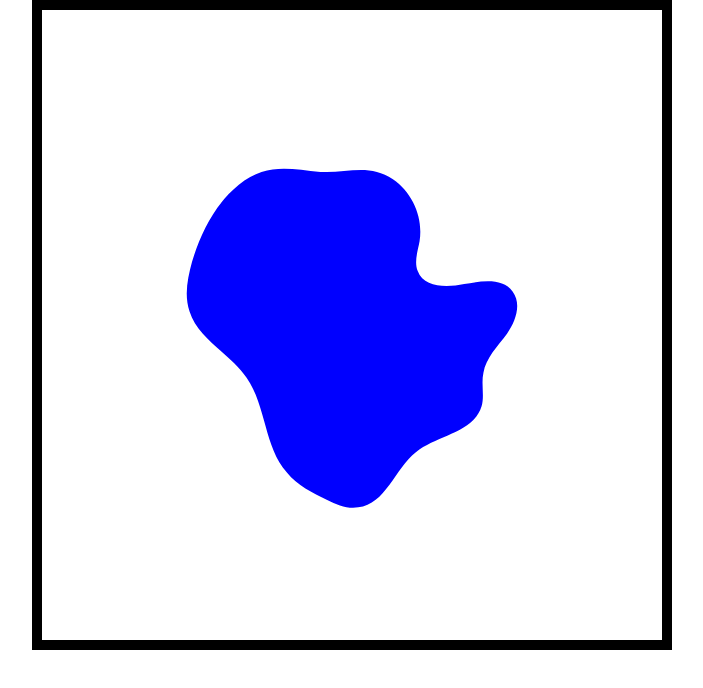
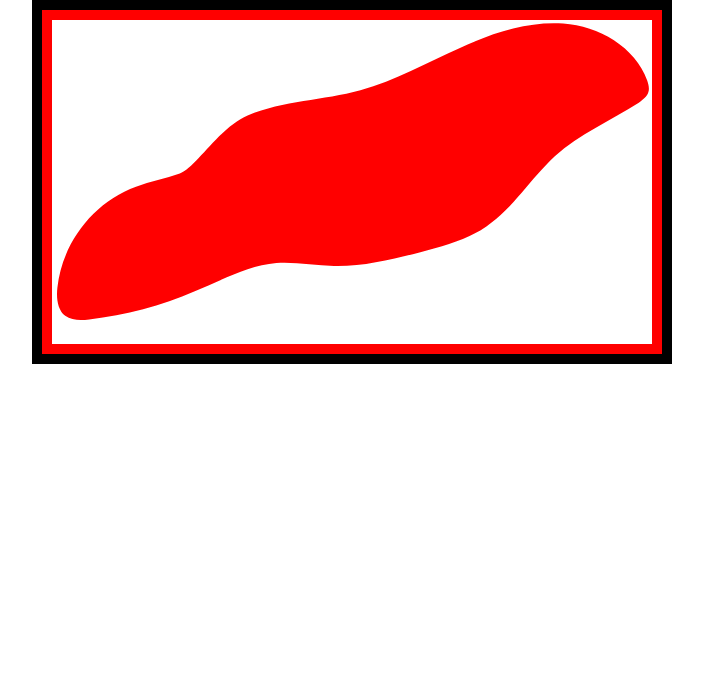
Before and after one commit to se6a/kirche-mit-zug-client, a SvelteKit app: page /svgmask in a window 1280 px wide. Shown: the top 688 px of the page, without its empty margins (288-991 px from the left). Built offline with nearby package versions, Linux system fonts and the light colour scheme.

Commit message:
test:island:clippath-svg-2

```diff
--- a/src/routes/svgmask/+page.svelte
+++ b/src/routes/svgmask/+page.svelte
@@ -5,15 +5,23 @@
 	<svg width="0" height="0" viewBox="0 0 1 1">
 		<defs>
 			<clipPath id="clip-test" clipPathUnits="objectBoundingBox">
+				<!-- <path
+					d="M0.317,0.266C0.279,0.297 0.256,0.343 0.242,0.39C0.235,0.416 0.229,0.444 0.238,0.47C0.252,0.515 0.303,0.537 0.33,0.577C0.362,0.623 0.358,0.688 0.395,0.73C0.412,0.751 0.436,0.763 0.46,0.774C0.476,0.782 0.493,0.789 0.51,0.786C0.554,0.781 0.569,0.724 0.603,0.697C0.638,0.669 0.696,0.666 0.709,0.623C0.714,0.606 0.708,0.587 0.712,0.569C0.716,0.545 0.735,0.526 0.75,0.506C0.764,0.486 0.774,0.458 0.759,0.438C0.743,0.415 0.708,0.421 0.681,0.426C0.653,0.432 0.616,0.432 0.606,0.405C0.6,0.39 0.606,0.373 0.609,0.357C0.615,0.319 0.598,0.279 0.566,0.257C0.527,0.23 0.49,0.248 0.449,0.245C0.398,0.24 0.362,0.23 0.317,0.266"
+				/> -->
 				<path
-					d="M0.317,0.266C0.279,0.297 0.256,0.343 0.242,0.39C0.235,0.416 0.229,0.444 0.238,0.47C0.252,0.515 0.303,0.537 0.33,0.577C0.362,0.623 0.358,0.688 0.395,0.73C0.412,0.751 0.436,0.763 0.46,0.774C0.476,0.782 0.493,0.789 0.51,0.786C0.554,0.781 0.569,0.724 0.603,0.697C0.638,0.669 0.696,0.666 0.709,0.623C0.714,0.606 0.708,0.587 0.712,0.569C0.716,0.545 0.735,0.526 0.75,0.506C0.764,0.486 0.774,0.458 0.759,0.438C0.743,0.415 0.708,0.421 0.681,0.426C0.653,0.432 0.616,0.432 0.606,0.405C0.6,0.39 0.606,0.373 0.609,0.357C0.615,0.319 0.598,0.279 0.566,0.257C0.527,0.23 0.49,0.248 0.449,0.245C0.398,0.24 0.362,0.23 0.317,0.266"
+					id="Pfad_23"
+					d="M0.213,0.256C0.24,0.246 0.28,0.178 0.326,0.159C0.386,0.134 0.452,0.134 0.514,0.117C0.572,0.101 0.625,0.071 0.679,0.047C0.733,0.022 0.792,0.002 0.852,0.006C0.911,0.01 0.972,0.045 0.992,0.101C0.994,0.107 0.996,0.114 0.994,0.12C0.992,0.128 0.984,0.133 0.978,0.138C0.931,0.168 0.879,0.19 0.838,0.227C0.798,0.264 0.769,0.313 0.724,0.344C0.692,0.366 0.653,0.377 0.614,0.387C0.567,0.399 0.519,0.411 0.47,0.41C0.438,0.409 0.406,0.403 0.374,0.405C0.326,0.409 0.283,0.434 0.238,0.452C0.182,0.476 0.123,0.492 0.062,0.499C0.048,0.501 0.033,0.501 0.022,0.493C0.009,0.483 0.007,0.463 0.009,0.446C0.017,0.371 0.07,0.303 0.14,0.278C0.164,0.269 0.189,0.265 0.213,0.256Z"
 				/>
 			</clipPath>
 		</defs>
 	</svg>
 
 	<div class="_section" style:--mask-url="url(#mask-test)">
-		<div class="_box"></div>
+		<div class="_wrap">
+			<div class="_box">
+				<a href=""></a>
+			</div>
+		</div>
 	</div>
 </main>
 
@@ -30,19 +38,32 @@
 		// border: 10px dashed orange;
 	}
 
+	._wrap {
+		position: relative;
+		width: 100%;
+		overflow: hidden;
+		border: 10px solid red;
+		aspect-ratio: 1.8;
+	}
+
 	._box {
 		background-color: blue;
 		width: 100%;
-		height: 100%;
 		aspect-ratio: 1;
 		clip-path: url(#clip-test);
+	}
+
+	a {
+		background-color: red;
+		display: block;
+		height: 100%;
 	}
 
 	svg {
 		// border: 10px dashed red;
 		overflow: visible;
 		// aspect-ratio: 1;
-		height: 10px;
-		width: 10px;
+		height: 0px;
+		width: 0px;
 	}
 </style>
```
